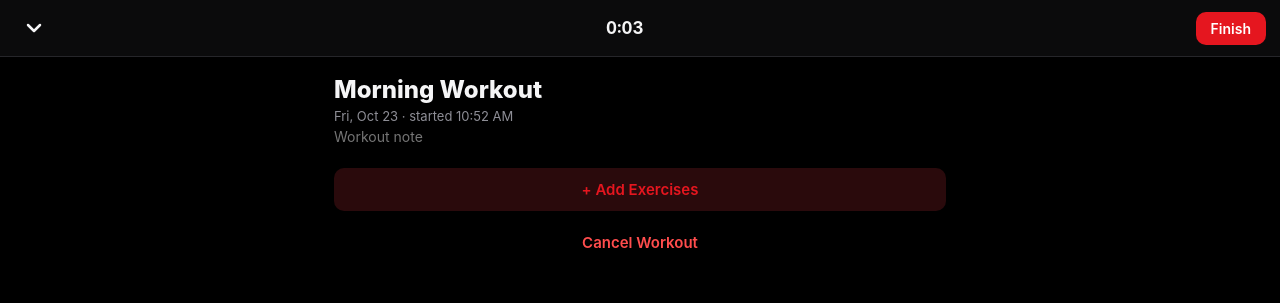
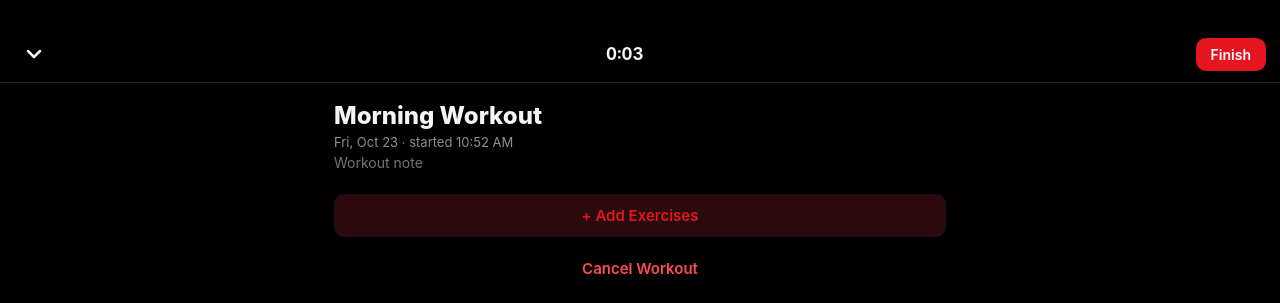
Before and after one commit to moeeztah/210, a plain HTML site: page index.html in a window 1280 px wide. Both pictures are taken after a click on the button "Start an Empty Workout". Drawn offline with Linux system fonts and the light colour scheme.

Commit message:
Blend iOS bottom strip, center and lower the header title
iOS lays some home-screen apps out short of the screen, leaving a system
strip below the page that the page cannot paint. Tab bar and header are now
pure black so the strip merges in, and when the short layout is detected the
tab bar stops reserving home-indicator space. Title is centered (native nav
style) and moved below the zone iOS blurs under the status bar.

Co-Authored-By: Claude Opus 5.5 <noreply@anthropic.com>

```diff
--- a/app.js
+++ b/app.js
@@ -1466,6 +1466,15 @@ document.addEventListener('input', (ev) => {
 document.addEventListener('focusin', (ev) => { if (ev.target.matches?.('.set-row input')) ev.target.select(); });
 
 // ---------- boot ----------
+// iOS standalone apps are sometimes laid out shorter than the screen (a black system strip
+// below). Detect it so the tab bar doesn't also reserve space for the home indicator.
+function fitViewport() {
+  const portrait = window.innerHeight > window.innerWidth;
+  const short = !!navigator.standalone && portrait && screen.height - window.innerHeight > 20;
+  document.documentElement.classList.toggle('ios-short', short);
+}
+fitViewport();
+window.addEventListener('resize', fitViewport);
 if (data.active) sheetOpen = false; // resume minimized; tap the bar to reopen
 render();
 
--- a/styles.css
+++ b/styles.css
@@ -48,18 +48,25 @@ button { cursor: pointer; }
 
 /* ---------- header / layout ---------- */
 .app-header {
-  display: flex;
+  display: grid;
+  grid-template-columns: 76px minmax(0, 1fr) 76px;
   align-items: center;
-  gap: 10px;
-  padding: calc(var(--safe-top) + 14px) 16px 12px;
-  background: var(--bg-elevated);
+  /* Extra room above the title: iOS blurs web-app content just below the status bar. */
+  padding: calc(var(--safe-top) + 40px) 12px 12px;
+  background: var(--bg);
   border-bottom: 1px solid var(--border);
   position: sticky;
   top: 0;
   z-index: 10;
 }
-.app-header h1 { font-size: 20px; margin: 0; flex: 1; letter-spacing: -0.01em; }
+.app-header h1 { grid-column: 2; font-size: 18px; font-weight: 700; margin: 0; text-align: center; white-space: nowrap; overflow: hidden; text-overflow: ellipsis; }
+#backBtn { grid-column: 1; justify-self: start; }
+#headerRight { grid-column: 3; justify-self: end; }
 #backBtn { font-size: 30px; line-height: 1; padding: 0 6px 4px; }
+
+/* iOS draws some home-screen apps short of the screen bottom (system strip below the app);
+   the home indicator is then outside the page, so drop the bottom inset. Set from app.js. */
+:root.ios-short { --safe-bottom: 0px; }
 
 main {
   max-width: 640px;
@@ -215,8 +222,8 @@ button.card:active { background: var(--card-2); }
   display: flex;
   align-items: center;
   gap: 10px;
-  padding: calc(var(--safe-top) + 10px) 14px 10px;
-  background: var(--bg-elevated);
+  padding: calc(var(--safe-top) + 36px) 14px 10px;
+  background: var(--bg);
   border-bottom: 1px solid var(--border);
 }
 .sheet-head .timer { flex: 1; text-align: center; font-weight: 700; font-size: 17px; }
@@ -317,11 +324,9 @@ button.card:active { background: var(--card-2); }
   display: flex;
   height: calc(var(--tabbar-h) + var(--tab-pad));
   padding-bottom: var(--tab-pad);
-  background: var(--bg-elevated);
+  background: var(--bg);
   border-top: 1px solid var(--border);
 }
-/* Paint below the bar too, so any gap iOS leaves under it matches the bar instead of showing as a strip. */
-.tabbar::after { content: ''; position: absolute; top: 100%; left: 0; right: 0; height: 120px; background: var(--bg-elevated); }
 .tab { flex: 1; background: none; border: none; display: flex; flex-direction: column; align-items: center; justify-content: center; gap: 3px; color: var(--text-dim); font-size: 11px; font-weight: 600; }
 .tab svg { width: 24px; height: 24px; fill: none; stroke: currentColor; stroke-width: 2; stroke-linecap: round; stroke-linejoin: round; }
 .tab.on { color: var(--accent); }
--- a/sw.js
+++ b/sw.js
@@ -1,4 +1,4 @@
-const CACHE_NAME = '210-v4';
+const CACHE_NAME = '210-v5';
 const APP_SHELL = [
   './',
   './index.html',
```
